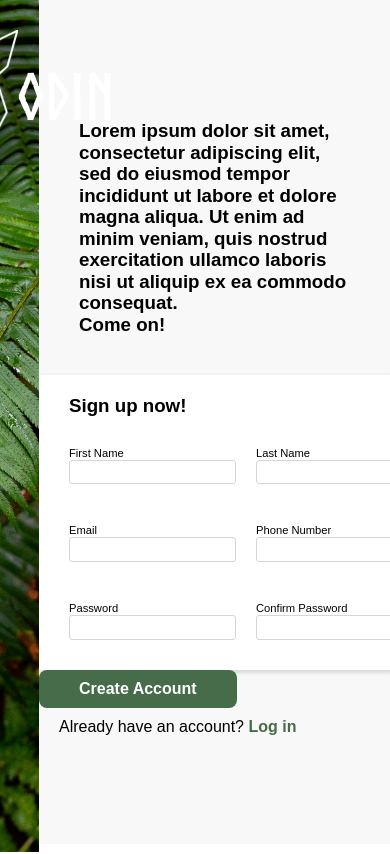
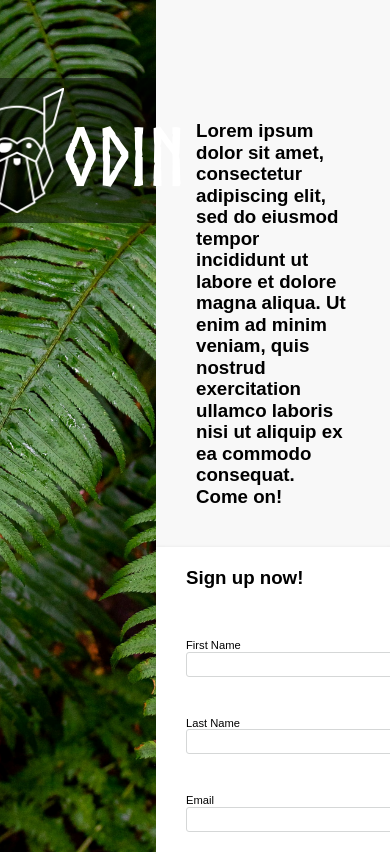
Before and after one commit to HorrySheet11/sing-up-Form, a plain HTML site: page index.html in a window 390 px wide. Shown: the top 854 px of the page. Drawn offline with nearby package versions, Linux system fonts and the light colour scheme; a web font is replaced by a local one.

Commit message:
made final touches

```diff
--- a/style.css
+++ b/style.css
@@ -53,16 +53,20 @@ input {
   border: 1px solid rgb(213, 215, 215);
   border-radius: 3px;
   padding: 5px 10px;
+  width:250px;
 }
 
-input:focus,
-input:focus-visible {
+input:focus  {
   border: 1px solid rgb(25, 117, 246);
   box-shadow: 2px 2px 2px 1px rgb(217, 217, 217);
 }
 
+input:focus-visible {
+  outline: none;
+}
+
 input:invalid {
-  border: 1px solid rgb(195, 48, 43);
+  border: 1px solid rgb(220, 53, 48);
 }
 
 label {
@@ -98,20 +102,29 @@ a {
   text-decoration: none;
 }
 
-@media only screen and (max-width: 700px) {
-  /* .form {
-    grid-template-columns: repeat(1, 1fr);
-  } */
+@media only screen and (max-width: 900px) {
   .logo{
-    width:10%;
+    width:30%;
   }
   .form-section{
-    width: 90%;
+    width: 70%;
+  }
+}
+
+@media only screen and (max-width: 700px) {
+    .logo{
+    width:40%;
+  }
+  .form-section{
+    width: 60%;
+  }
+    .form {
+    grid-template-columns: repeat(1, 1fr);
   }
 }
 
 .logo-div{
-    background-color: rgba(2, 2, 2, 0.3);
+    background-color: rgba(2, 2, 2, 0.5);
     width: 100%;
     padding:10px 0;
     margin-top:50%;
@@ -122,6 +135,7 @@ a {
     flex-direction: row;
     justify-content: center;
     align-items: center;
+    gap: 0;
 }
 
 #logo-pic{
@@ -135,7 +149,7 @@ a {
 }
 #logo-text{
     color: white;
-    font-size: 4em;
+    font-size: 5em;
     margin-top: 10px;
     display:inline;
     font-family: Norse-Bold ;
```
